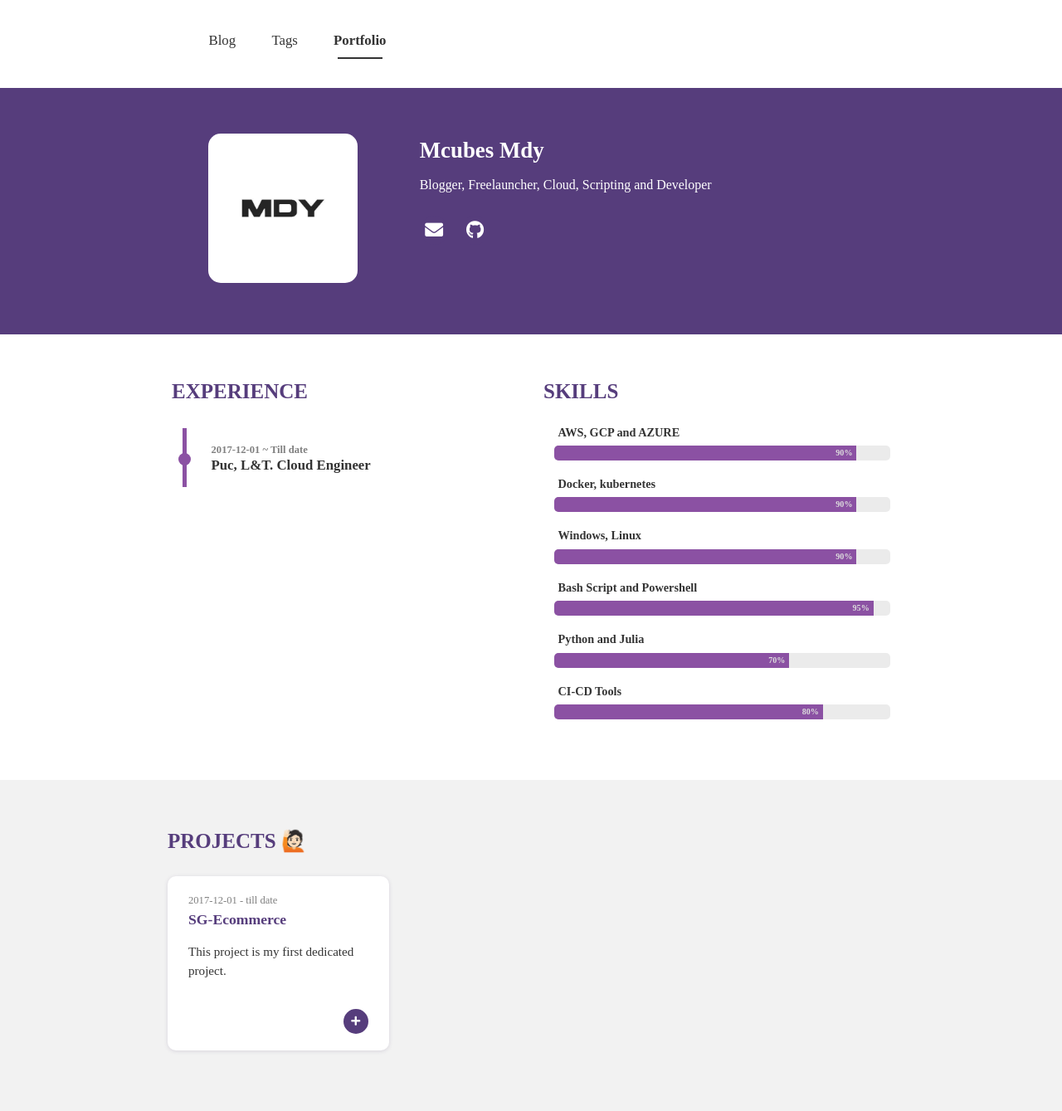
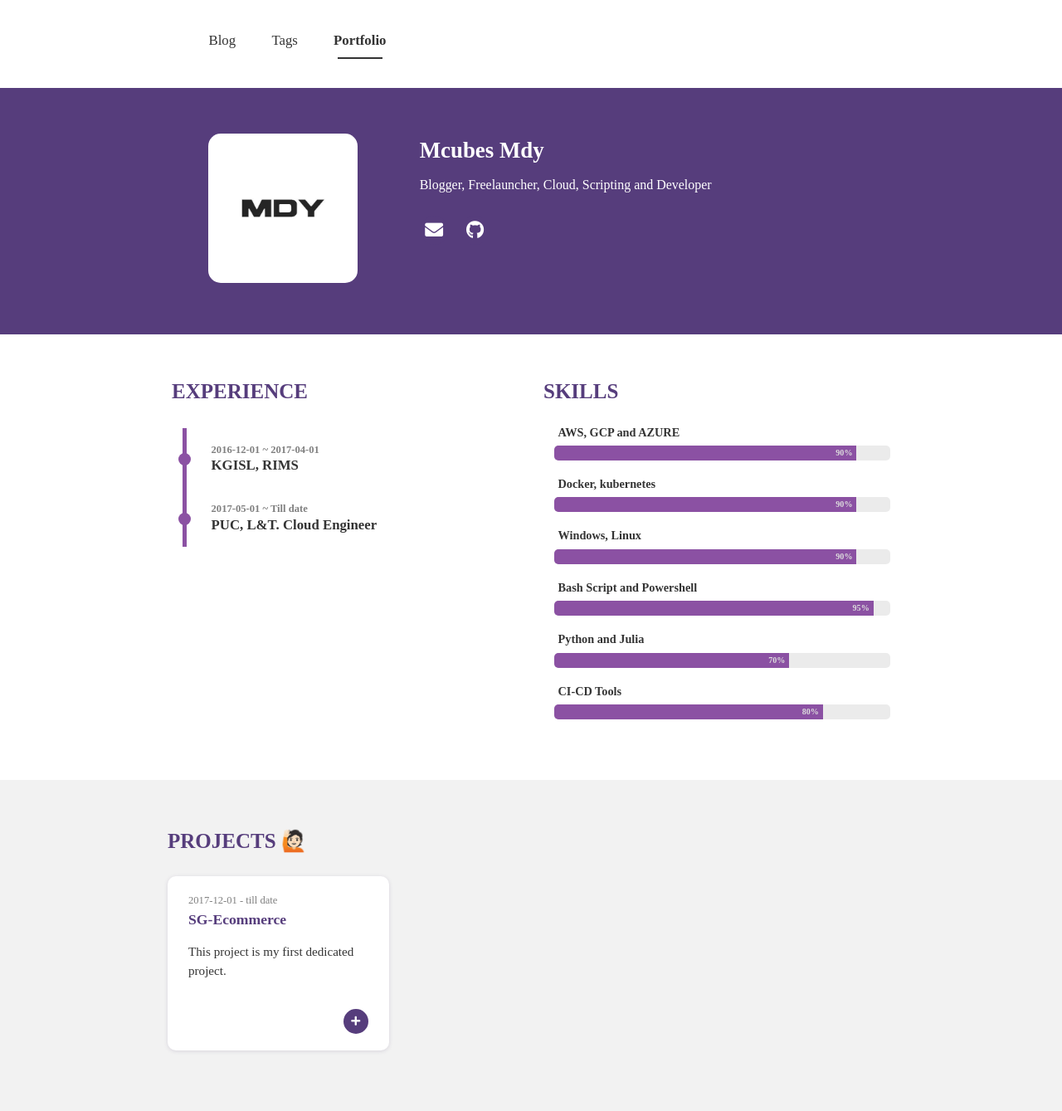
Before and after one commit to mcubescloud/site, a Jekyll site: the page built from portfolio.html, in a window 1280 px wide. Shown: the whole page at 83% size. Built offline with Jekyll 4.4.1, drawn with Linux system fonts in a browser that asks for light colours; nearby versions of some CDN libraries; some web fonts are replaced.

Commit message:
Update _config.yml

```diff
--- a/_config.yml
+++ b/_config.yml
@@ -13,9 +13,12 @@ theme_settings :
     username : Mcubes Mdy
     description : Blogger, Freelauncher, Cloud, Scripting and Developer
     experience :
-      - start : 2017-12-01
+      - start : 2016-12-01
+        end : 2017-04-01
+        experience : KGISL, RIMS
+      - start : 2017-05-01
         end : Till date
-        experience : Puc, L&T. Cloud Engineer
+        experience : PUC, L&T. Cloud Engineer
     skills :
       - skill : AWS, GCP and AZURE
         value : 90  # Percent value
```
